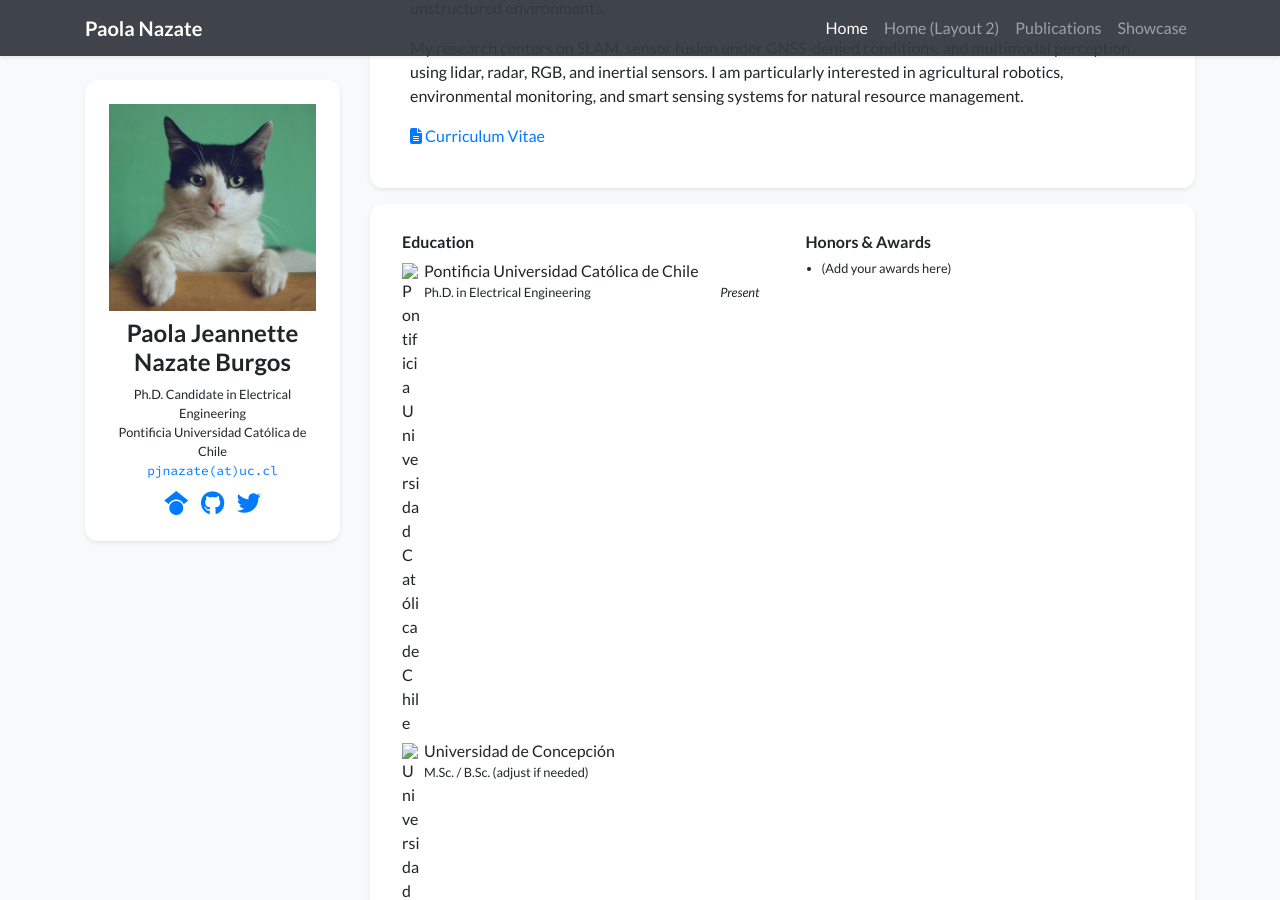
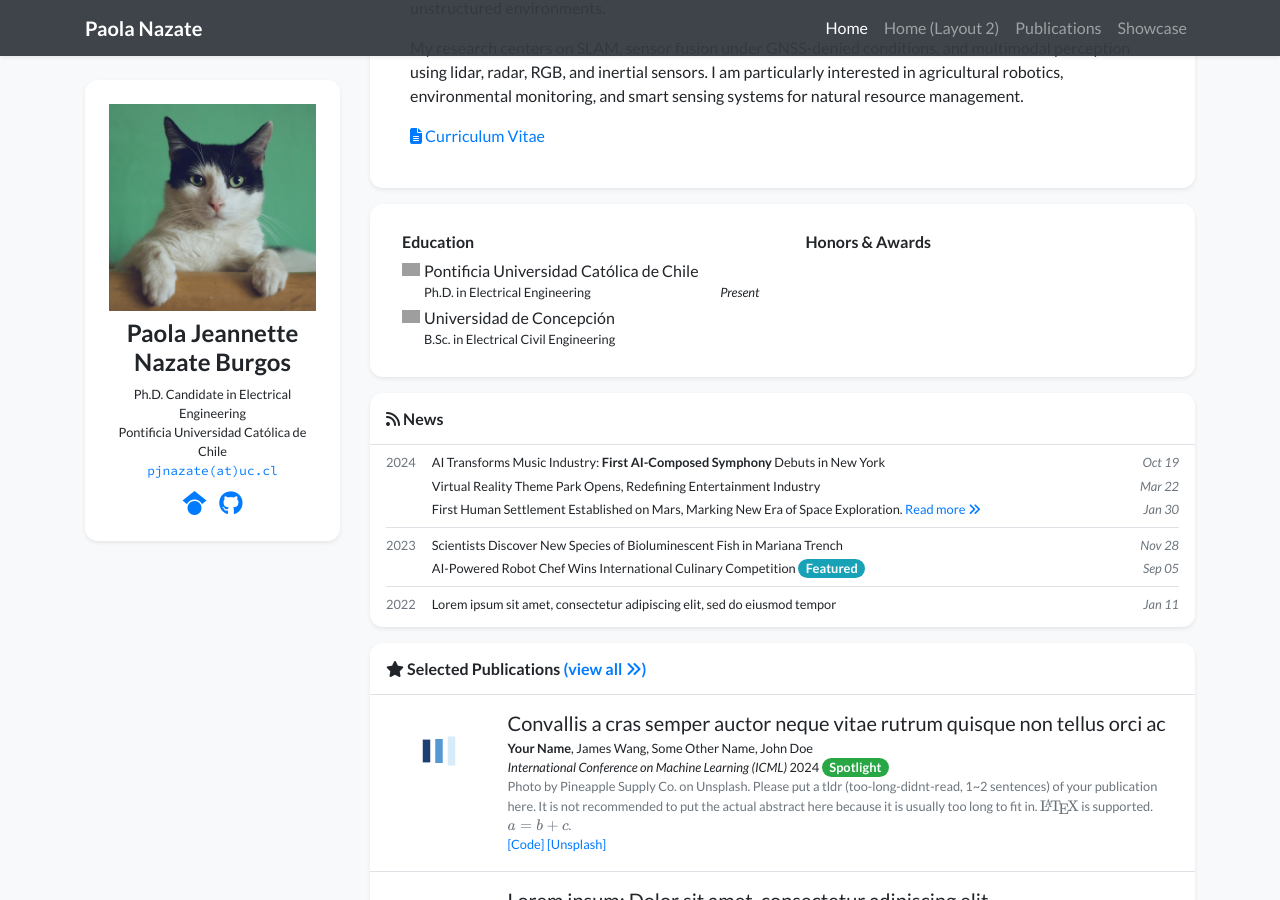
Before and after one commit to PaolaNazateB/webpage, a Jekyll site: the page built from index.html, in a window 1280 px wide and 900 px high, scrolled down 206 px. Built offline with Jekyll 4.4.1, drawn with Linux system fonts in a browser that asks for light colours; nearby versions of some CDN libraries; a style sheet for code colours, icons or effects is not loaded; grey boxes are pictures that could not be loaded.

Commit message:
Update profile.yml

```diff
--- a/_data/profile.yml
+++ b/_data/profile.yml
@@ -3,16 +3,16 @@ secondary_name: ""
 navbar_name: "Paola Nazate"
 
 positions:
-- name: Ph.D. Candidate in Electrical Engineering
-- name: Pontificia Universidad Católica de Chile
-
+- name: "Ph.D. Candidate in Electrical Engineering"
+- name: "Pontificia Universidad Católica de Chile"
 
 email: "pjnazate@uc.cl"
 cv_link: /webpage/files/cv.pdf
 gscholar: eNi1P4QAAAAJ
 github: PaolaNazateB
-twitter: ""
-
+# twitter:
+# linkedin:
+# orcid:
 
 short_bio_text_justify: false
 short_bio: >-
@@ -24,23 +24,20 @@ short_bio: >-
     I am particularly interested in agricultural robotics, environmental monitoring, and smart sensing systems for natural resource management.
   </p>
 
-
 portrait_url: /assets/images/photos/portrait.jpg
 portrait_caption: ""
 
-
 education:
-- name: Pontificia Universidad Católica de Chile
+- name: "Pontificia Universidad Católica de Chile"
   position: >-
     Ph.D. in Electrical Engineering
-  date: Present
+  date: "Present"
+  logo: /assets/images/badges/uc.png
 
-- name: Universidad de Concepción
+- name: "Universidad de Concepción"
   position: >-
-    M.Sc. / B.Sc. (adjust if needed)
-  date:
+    B.Sc. in Electrical Civil Engineering
+  date: ""
+  logo: /assets/images/badges/udec.png
 
-
-awards:
-- name: (Add your awards here)
-  date:
+awards: []
```
